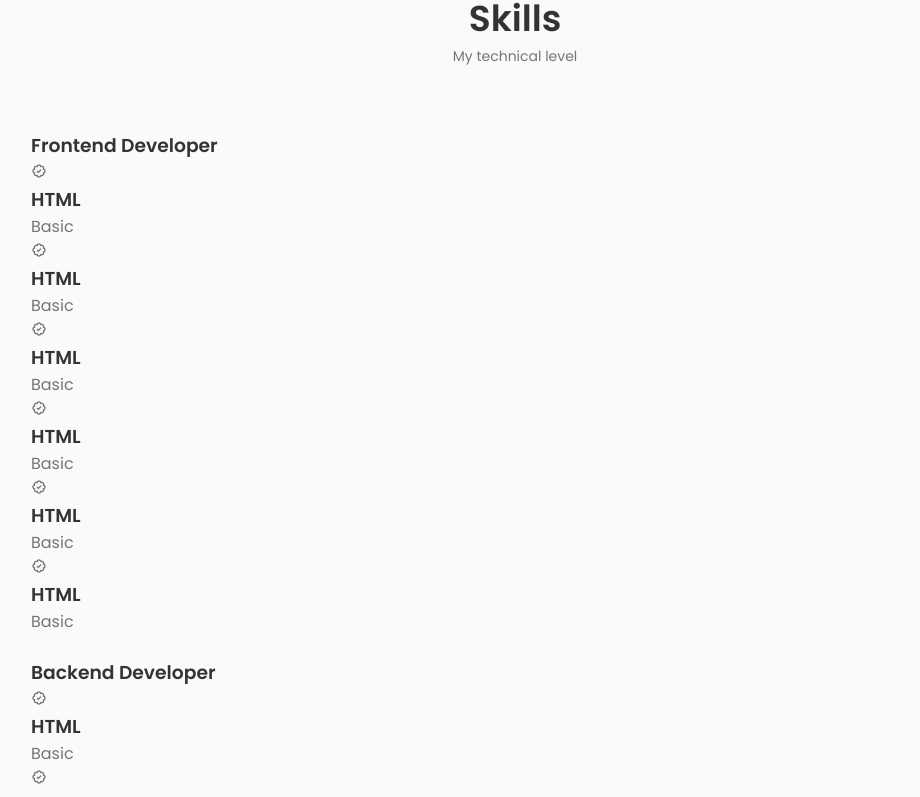
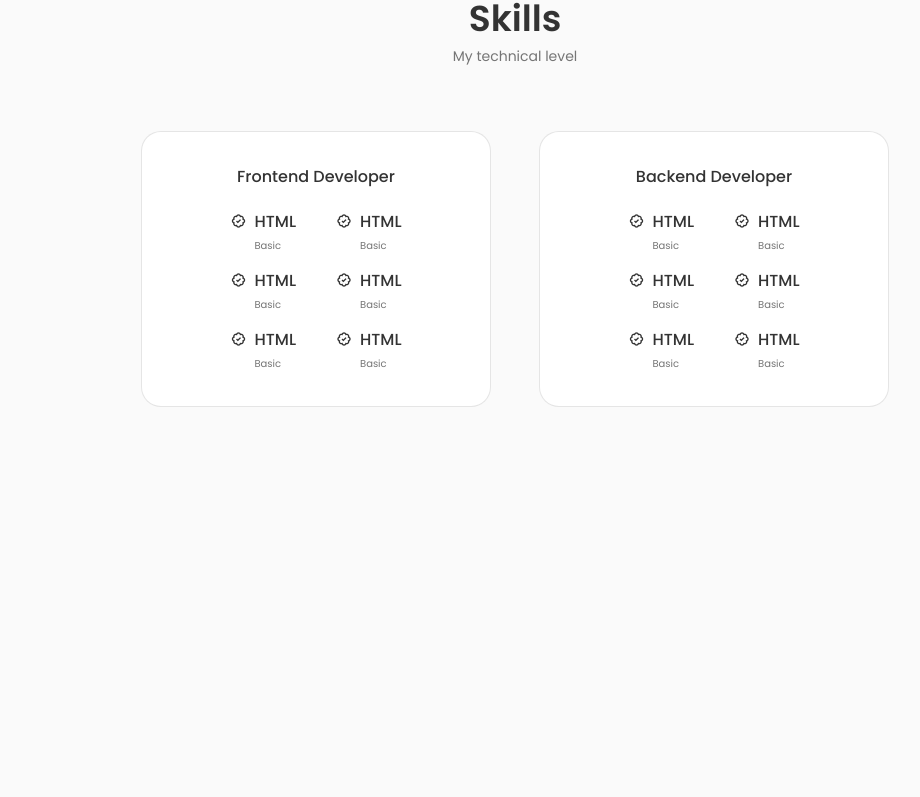
Before and after one commit to JBxss/JBxss.github.io, a React (Create React App) app: page / in a window 1280 px wide. Shown: the part 797-1594 px from the top of the page, without its empty margins (125-1045 px from the left). After the commit the page ends 1236 px from the top, so only its background shows below. Built offline with nearby package versions, Linux system fonts and the light colour scheme.

Commit message:
[ADD] estilos del skills component

```diff
--- a/src/components/skills/skills.css
+++ b/src/components/skills/skills.css
@@ -0,0 +1,82 @@
+.skills__container {
+    grid-template-columns: repeat(2, 350px);
+    column-gap: 3rem;
+    justify-content: center;
+}
+
+.skills__content {
+    background-color: var(--container-color);
+    border: 1px solid rgba(0, 0, 0, 0.1);
+    padding: 2rem 4rem;
+    border-radius: 1.25rem;
+}
+
+.skills__title {
+    font-size: var(--normal-font-size);
+    font-weight: var(--font-medium);
+    text-align: center;
+    margin-bottom: var(--mb-1-5);
+}
+
+.skills__box {
+    display: flex;
+    justify-content: center;
+    column-gap: 2.5rem;
+}
+
+.skills__group {
+    display: grid;
+    align-items: flex-start;
+    row-gap: 1rem;
+}
+
+.skills__data {
+    display: flex;
+    column-gap: 0.5rem;
+}
+
+.skills .bx-badge-check {
+    font-size: 1rem;
+    color: var(--title-color);
+}
+
+.skills__name {
+    font-size: var(--normal-font-size);
+    font-weight: var(--font-medium);
+    line-height: 18px;
+}
+
+.skills__level {
+    font-size: var(--tiny-font-size);
+}
+
+/*=============== BREAKPOINTS ===============*/
+/* For large devices */
+@media screen and (max-width: 992px) {
+    .skills__container {
+        grid-template-columns: max-content;
+        row-gap: 2rem;
+    }
+  }
+
+  /* For medium devices */
+  @media screen and (max-width: 576px) {
+    .skills__container {
+        grid-template-columns: 1fr;
+    }
+
+    .skills__content {
+        padding: 1.5rem;
+    }
+  }
+
+  /* For small devices */
+  @media screen and (max-width: 350px) {
+    .skills__box {
+        column-gap: 1.25rem;
+    }
+
+    .skills__name {
+        font-size: var(--small-font-size);
+    }
+  }
```
